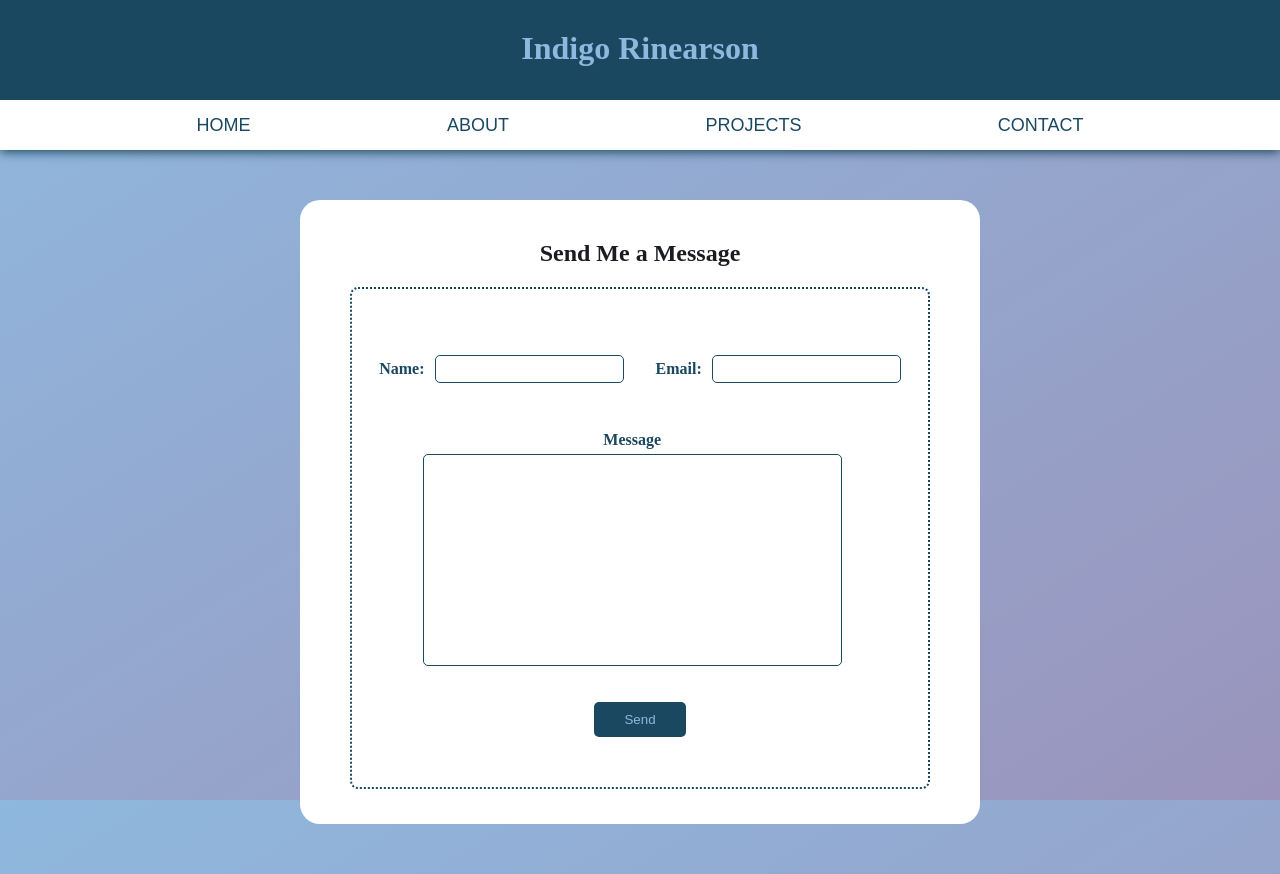
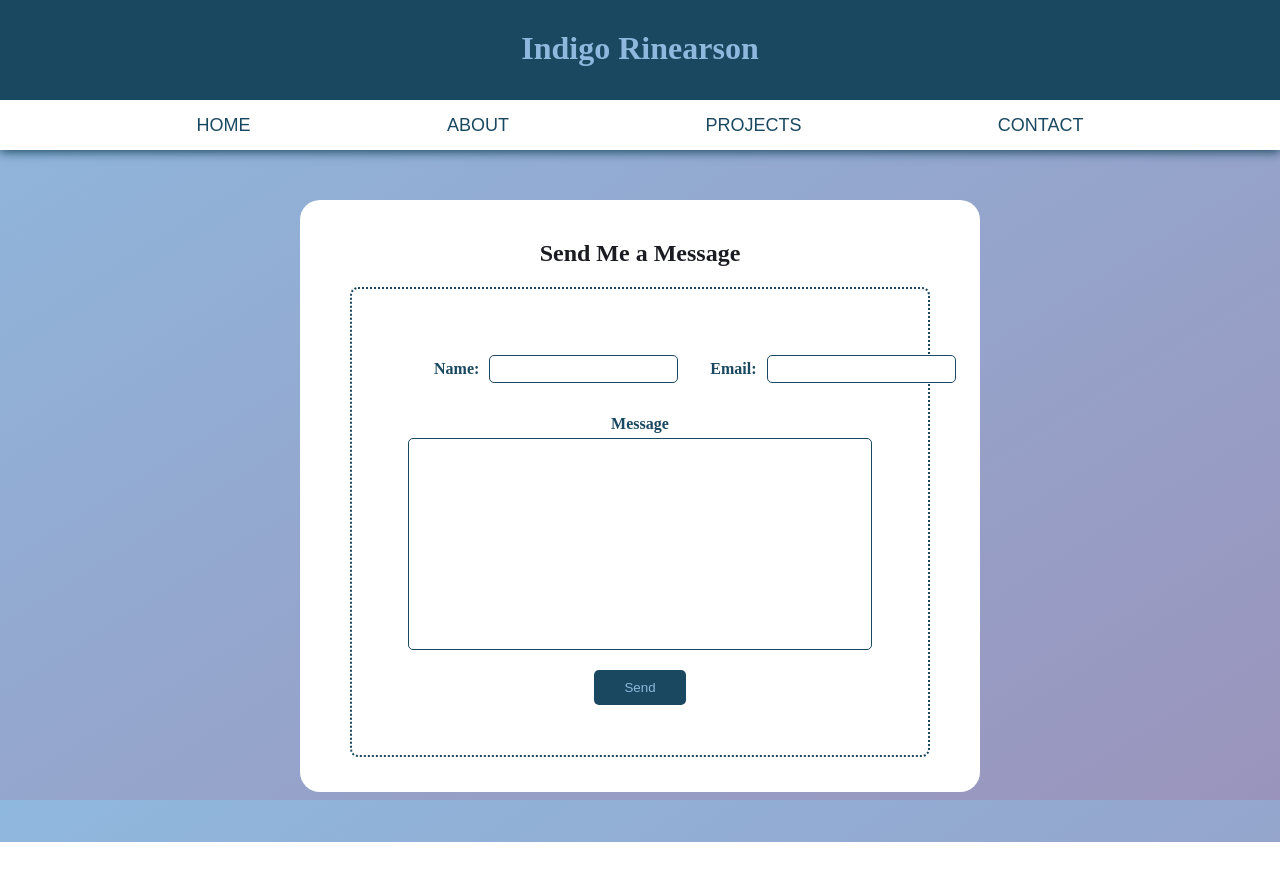
Before and after one commit to indi-rin/portfolio, a React (Create React App) app: page /contact in a window 1280 px wide. After the commit the page ends 842 px from the top, so only its background shows below. Built offline with nearby package versions, Linux system fonts and the light colour scheme.

Commit message:
fixed form styling

```diff
--- a/src/components/Contact/Contact.style.ts
+++ b/src/components/Contact/Contact.style.ts
@@ -1,7 +1,7 @@
 import styled from "styled-components";
 import { colors } from "../../App.style";
 
-const breakpoint = "1000px";
+const breakpoint = "1200px";
 
 export const FormBox = styled.div`
   background-color: white;
@@ -18,6 +18,7 @@ export const FormBox = styled.div`
 
 export const FormContent = styled.form`
   margin: 50px;
+
   @media (max-width: ${breakpoint}) {
     margin: 10px;
   }
@@ -25,7 +26,7 @@ export const FormContent = styled.form`
 
 export const ContactInfo = styled.div`
   display: flex;
-  justify-content: center;
+  justify-content: space-between;
   @media (max-width: ${breakpoint}) {
     flex-direction: column;
   }
@@ -58,7 +59,7 @@ export const FormOutline = styled.div`
   border: 2px dotted ${colors.indigoDye};
   border-radius: 8px;
   width: 90%;
-  margin: 15px auto 15px auto;
+  margin: 15px auto;
   @media (max-width: ${breakpoint}) {
     border: white;
     padding: 0px 5px 5px;
@@ -103,7 +104,3 @@ export const MsgInput = styled.textarea`
   display: block;
   margin: auto;
 `;
-
-export const MsgDiv = styled.div`
-  width: 90%;
-`;
--- a/src/components/Contact/Contact.tsx
+++ b/src/components/Contact/Contact.tsx
@@ -11,7 +11,6 @@ import {
   FormInput,
   LabelInputCombo,
   MsgInput,
-  MsgDiv,
   MsgLabel,
 } from "./Contact.style";
 import { Spacer } from "../../App.style";
@@ -58,10 +57,8 @@ const Contact: FC = () => {
                 <FormInput type="email" name="user_email" />
               </LabelInputCombo>
             </ContactInfo>
-            <MsgDiv>
-              <MsgLabel>Message</MsgLabel>
-              <MsgInput name="message" />
-            </MsgDiv>
+            <MsgLabel>Message</MsgLabel>
+            <MsgInput name="message" />
             <SubmitBtn type="submit" value="Send">
               Send
             </SubmitBtn>
```
